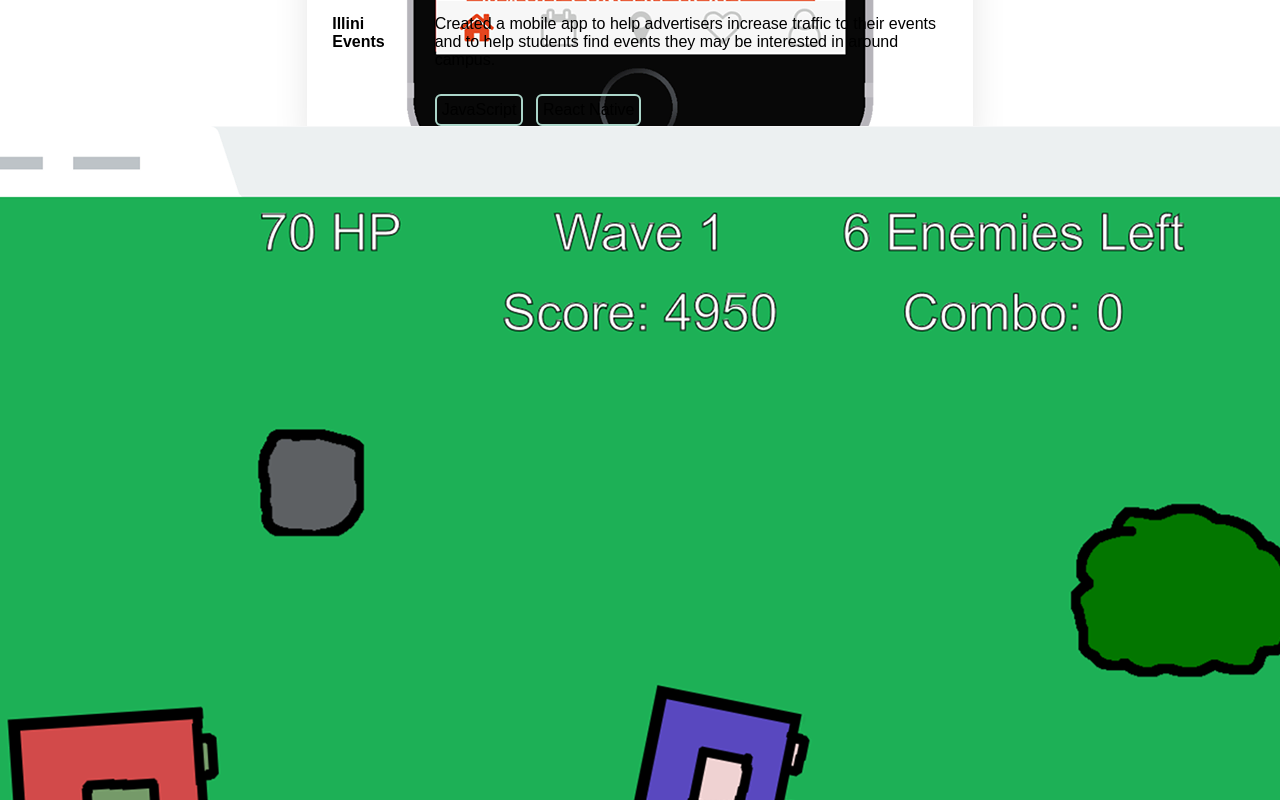
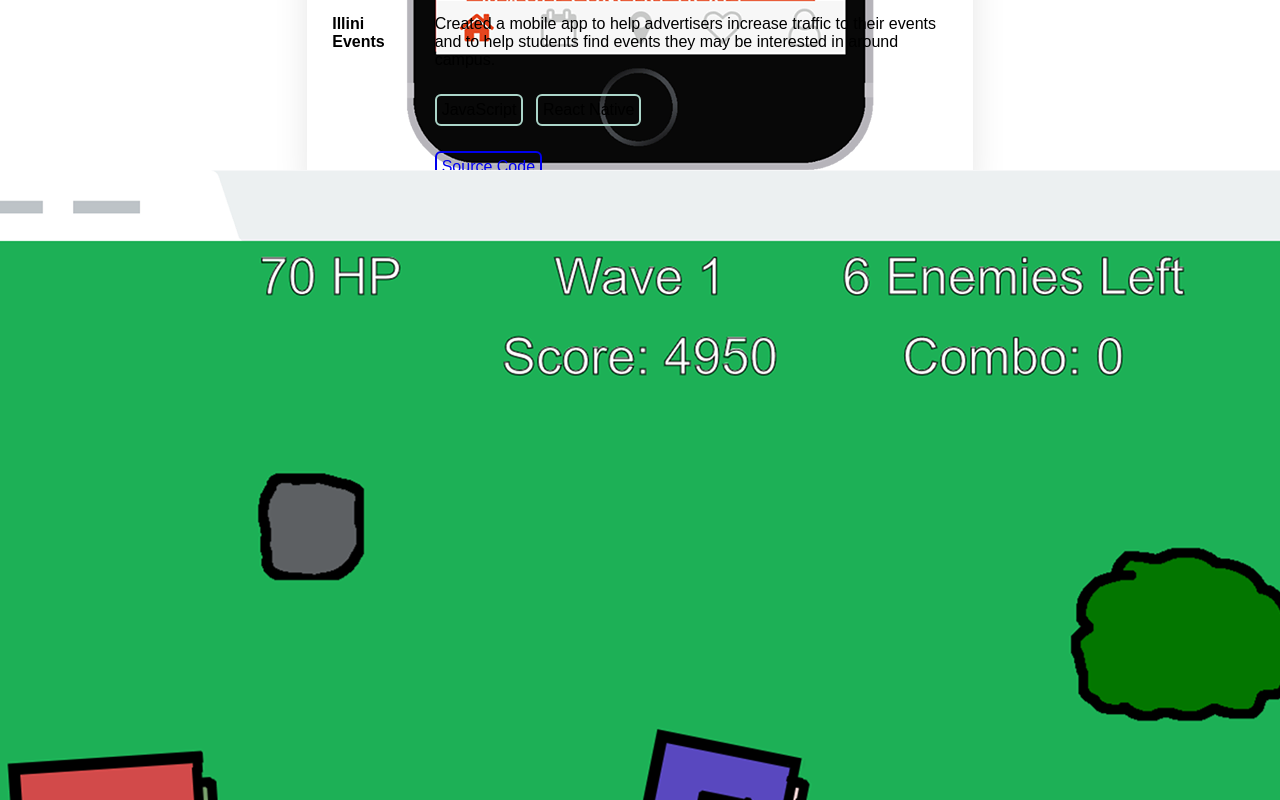
Before and after one commit to nathankillelea/portfolio, a React (Create React App) app: page / in a window 1280 px wide. Shown: the part 1140-1940 px from the top of the page. Built offline with nearby package versions, Linux system fonts and the light colour scheme.

Commit message:
update 1

```diff
--- a/src/App.js
+++ b/src/App.js
@@ -28,6 +28,7 @@ class App extends Component {
             backgroundColor='#DDEDC2'
             description='Created a mobile app to help advertisers increase traffic to their events and to help students find events they may be interested in around campus.'
             tags={['JavaScript', 'React Native']}
+            sourceLink='https://github.com/nathankillelea/CS468-Event-App'
           />
           <Card
             title={'JavaScript Game'}
@@ -35,6 +36,7 @@ class App extends Component {
             backgroundColor='#A9C6CF'
             description='Developed a survival/wave game with a friend in pure JavaScript; the goal of the game is to gain as many points as possible by defeating enemies and chaining combos. The intent of this project was to learn how to program a game. Since neither of us are artists, the visuals were drawn in GIMP and are placeholder.'
             tags={['JavaScript', 'HTML5']}
+            sourceLink='https://github.com/nathankillelea/CS242-Final-Project'
           />
           <Card
             title={'Message in a Bottle'}
@@ -42,6 +44,7 @@ class App extends Component {
             backgroundColor='#FFABA6'
             description='Created a mobile app with a group of five students. The app allows users to set goals, vent their frustrations throughout the process, and finally motivates users to complete these goals with motivational quotes. I worked on the front-end of this app with two other students.'
             tags={['JavaScript', 'React Native', 'Node.js', 'Express', 'MongoDB']}
+            sourceLink='https://github.com/nathankillelea/CS498RK-Final-Project'
           />
         </section>
         <footer>
--- a/src/Card.css
+++ b/src/Card.css
@@ -43,7 +43,7 @@ img {
   margin-bottom: 25px;
 }
 
-.tags {
+.tags, .links {
   display: flex;
   flex-direction: row;
   align-items: center;
@@ -59,3 +59,13 @@ img {
   margin-right: 12.5px;
   margin-bottom: 12.5px;
 }
+
+#sourceLink {
+  border-style: solid;
+  border-width: 2px;
+  padding: 5px;
+  border-radius: 6px;
+  margin-right: 12.5px;
+  margin-top: 12.5px;
+  text-decoration: none;
+}
--- a/src/Card.js
+++ b/src/Card.js
@@ -20,7 +20,7 @@ class Card extends Component {
               })}
               </div>
               <div className="links">
-
+                <a href={this.props.sourceLink} id='sourceLink'>Source Code</a>
               </div>
             </div>
           </div>
```
